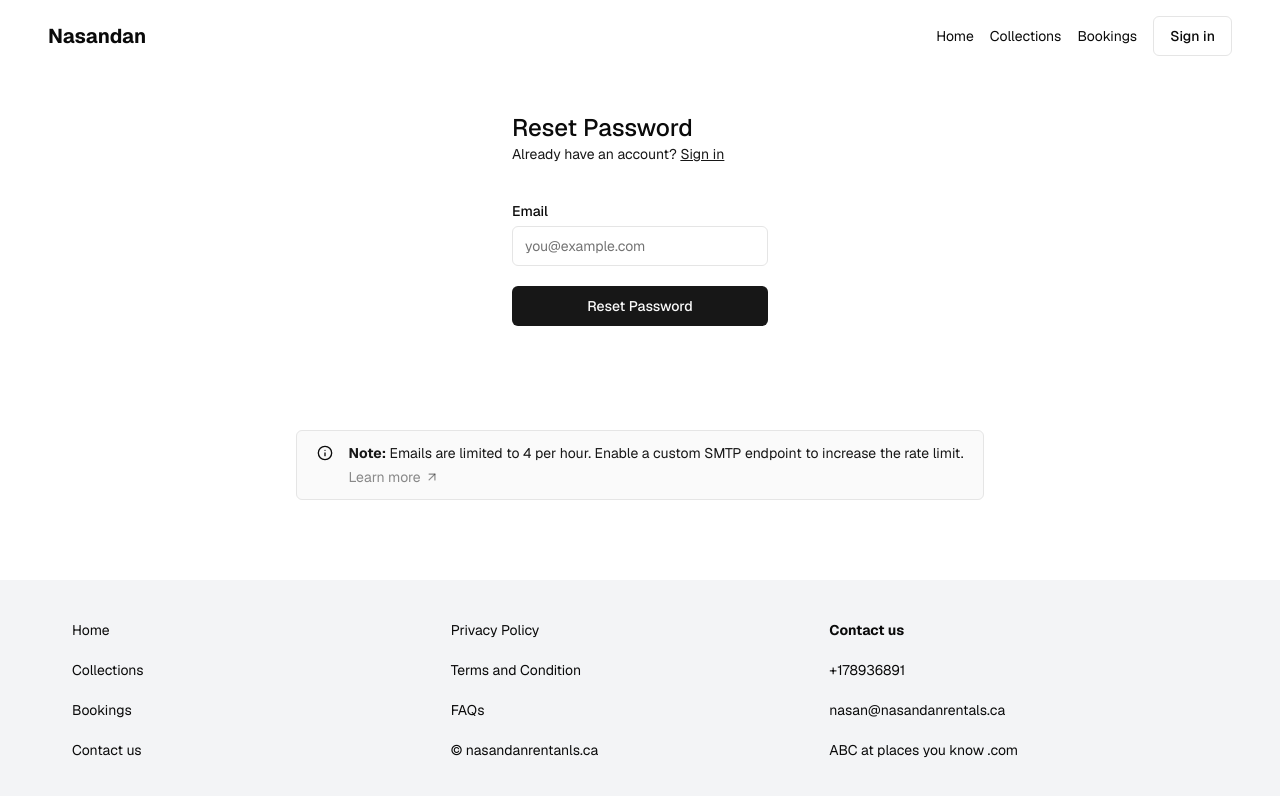
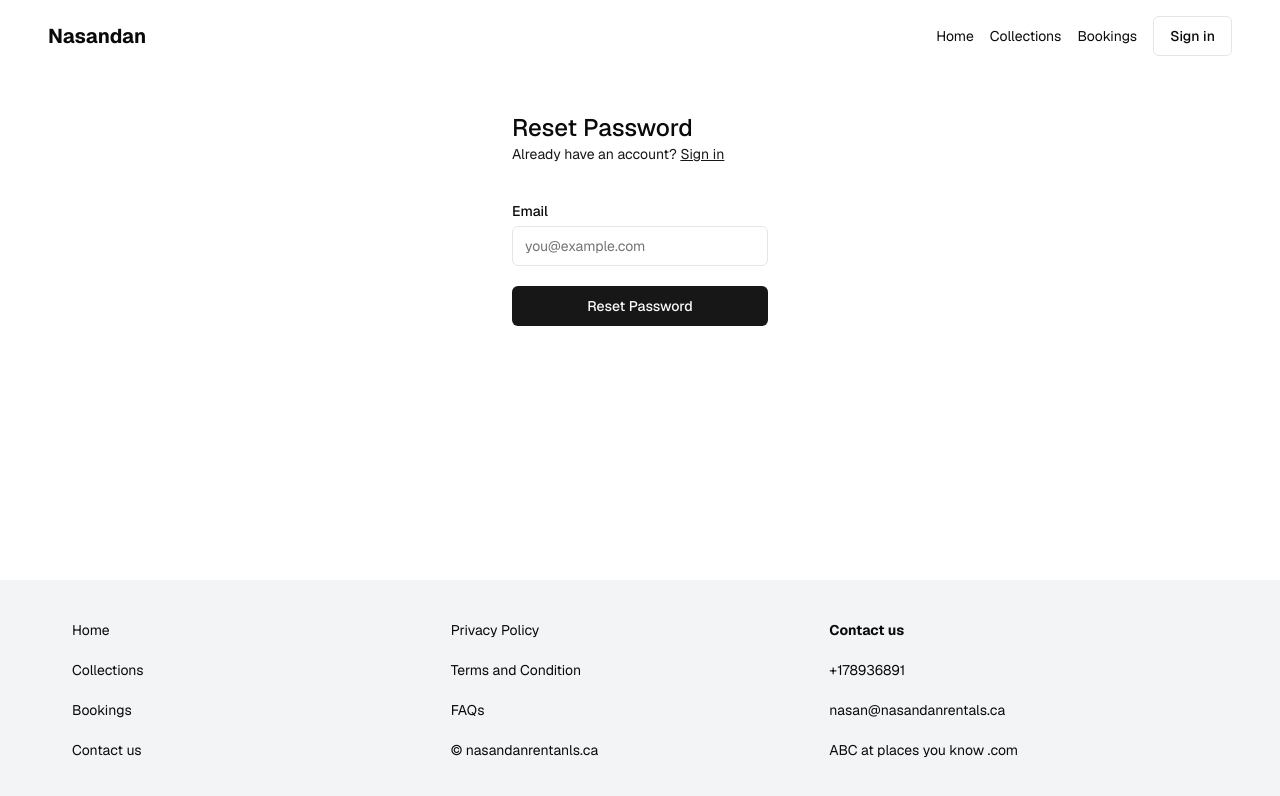
Before and after one commit to sammyodiagbe/nasandanrentals, a Next.js app: page /forgot-password in a window 1280 px wide. Shown: the top 796 px of the page. Built offline with nearby package versions, Linux system fonts and the light colour scheme; no server answers.

Commit message:
fixing bugs

```diff
--- a/app/(auth-pages)/forgot-password/page.tsx
+++ b/app/(auth-pages)/forgot-password/page.tsx
@@ -32,7 +32,6 @@ export default function ForgotPassword({
           <FormMessage message={searchParams} />
         </div>
       </form>
-      <SmtpMessage />
     </>
   );
 }
```
